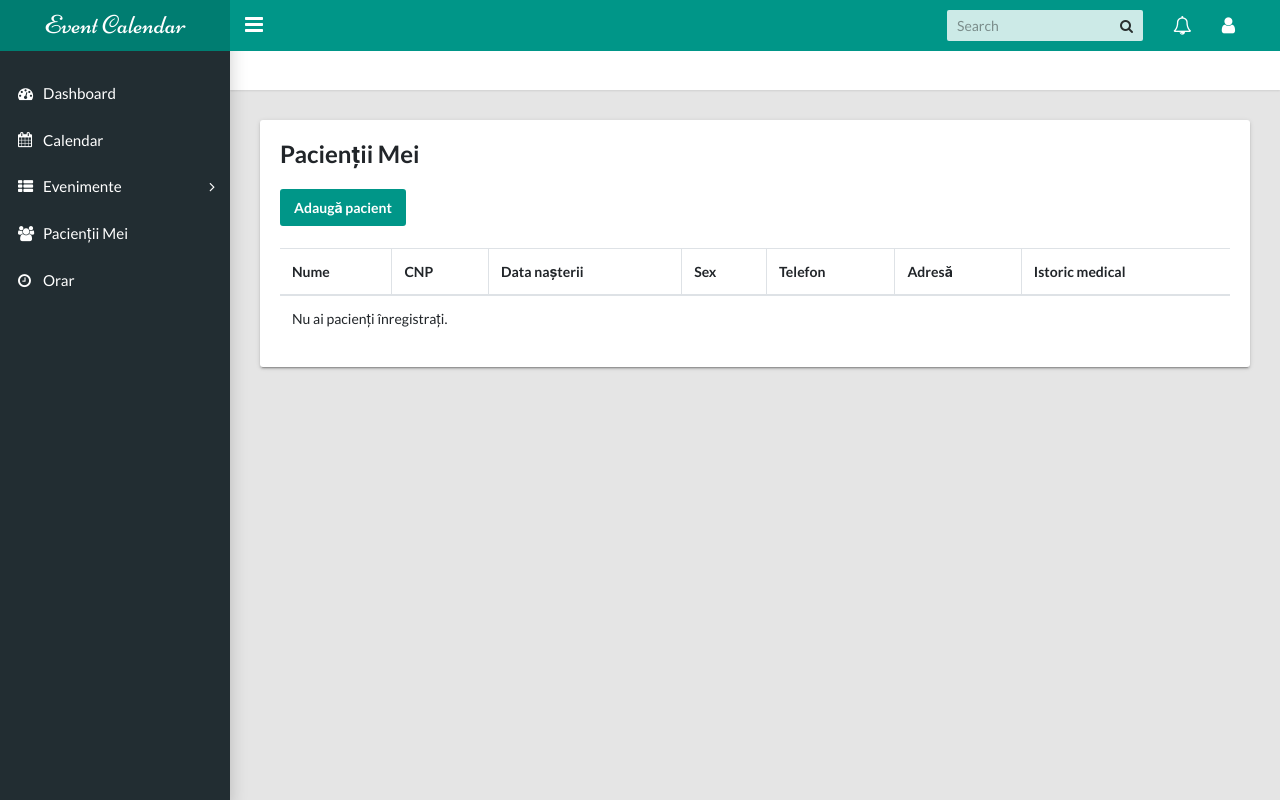
After one commit to Andreeavonica/Licenta_Planificator, a Django app: page /pacienti/ in a window 1280 px wide. The commit adds this page. Run offline with Django 3.2, Linux system fonts and the light colour scheme; the visitor is signed in with stand-in values (Sample User, id 1); data that the repository does not hold is empty; some libraries are stand-ins or nearby versions.

Commit message:
Adaugă sistem complet pentru gestionare pacienți (AJAX + tabel interactiv)

```diff
--- a/calendarapp/forms.py
+++ b/calendarapp/forms.py
@@ -1,7 +1,21 @@
 from django.forms import ModelForm, DateInput
 from calendarapp.models import Event, EventMember
 from django import forms
+from calendarapp.models.event import Pacient  # sau doar `from .models import Pacient` dacă ai unificat
 
+class PacientForm(forms.ModelForm):
+    class Meta:
+        model = Pacient
+        exclude = ["chirurg"]
+        labels = {
+            "nume_complet": "Nume complet",
+            "cnp": "CNP",
+            "data_nasterii": "Data nașterii",
+            "sex": "Sex",
+            "telefon": "Telefon",
+            "adresa": "Adresă",
+            "istoric_medical": "Istoric medical",
+        }
 
 class EventForm(ModelForm):
     class Meta:
@@ -38,3 +52,37 @@ class AddMemberForm(forms.ModelForm):
     class Meta:
         model = EventMember
         fields = ["user"]
+
+
+class PacientForm(forms.ModelForm):
+    class Meta:
+        model = Pacient
+        exclude = ["chirurg"]
+        labels = {
+            "nume_complet": "Nume complet",
+            "cnp": "CNP",
+            "data_nasterii": "Data nașterii",
+            "sex": "Sex",
+            "telefon": "Telefon",
+            "adresa": "Adresă",
+            "istoric_medical": "Istoric medical",
+        }
+        widgets = {
+            "data_nasterii": forms.DateInput(attrs={"type": "date", "class": "form-control"}),
+        }
+
+    def __init__(self, *args, **kwargs):
+        super().__init__(*args, **kwargs)
+        for name, field in self.fields.items():
+            if name != "data_nasterii":  # deja are clasa setată sus
+                field.widget.attrs["class"] = "form-control"
+            # adăugăm placeholders prietenoase
+            placeholders = {
+                "nume_complet": "ex: Ion Popescu",
+                "cnp": "13 cifre",
+                "telefon": "ex: 07xxxxxxxx",
+                "adresa": "Strada, oraș, județ",
+                "istoric_medical": "Detalii relevante (opțional)"
+            }
+            if name in placeholders:
+                field.widget.attrs["placeholder"] = placeholders[name]
--- a/calendarapp/models/event.py
+++ b/calendarapp/models/event.py
@@ -99,3 +99,18 @@ class Notification(models.Model):
 
     def __str__(self):
         return f"Notificare pentru {self.user.username}: {self.message[:20]}"
+
+from accounts.models import User  # asigură-te că există deja
+
+class Pacient(models.Model):
+    nume_complet = models.CharField("Nume complet", max_length=200)
+    cnp = models.CharField("CNP", max_length=13, unique=True)
+    data_nasterii = models.DateField("Data nașterii")
+    sex = models.CharField("Sex", max_length=1, choices=[("M", "Masculin"), ("F", "Feminin")])
+    telefon = models.CharField("Telefon", max_length=20, blank=True, null=True)
+    adresa = models.TextField("Adresă", blank=True, null=True)
+    istoric_medical = models.TextField("Istoric medical", blank=True, null=True)
+    chirurg = models.ForeignKey(User, on_delete=models.CASCADE, related_name="pacientii")
+
+    def __str__(self):
+        return f"{self.nume_complet} ({self.cnp})"
--- a/calendarapp/urls.py
+++ b/calendarapp/urls.py
@@ -3,6 +3,8 @@ from django.urls import path
 from . import views
 from .views import other_views
 from calendarapp.views.other_views import mark_all_notifications_read
+from calendarapp.views.other_views import pacienti_list, ajax_adauga_pacient
+
 
 
 
@@ -52,6 +54,10 @@ urlpatterns = [
     path("confirm-schedule/", other_views.confirm_schedule, name="confirm_schedule"),
     path("move-surgery/", other_views.move_surgery, name="move_surgery"),
     path("notifications/mark_all_read/", mark_all_notifications_read, name="mark_all_notifications_read"),
+    path("pacienti/", pacienti_list, name="pacienti_list"),
+    path("pacienti/adauga/ajax/", ajax_adauga_pacient, name="ajax_adauga_pacient"),
+
+
 
 
 
--- a/calendarapp/views/other_views.py
+++ b/calendarapp/views/other_views.py
@@ -341,3 +341,43 @@ from calendarapp.models.event import Notification
 def mark_all_notifications_read(request):
     request.user.notifications.filter(is_read=False).update(is_read=True)
     return redirect("calendarapp:calendar")
+
+
+from calendarapp.models.event import Pacient
+from calendarapp.forms import PacientForm
+from django.contrib.auth.decorators import login_required
+
+@login_required
+def pacienti_list(request):
+    pacienti = Pacient.objects.filter(chirurg=request.user)
+    form = PacientForm()
+    return render(request, "calendarapp/pacienti_list.html", {
+        "pacienti": pacienti,
+        "form": form
+    })
+
+
+
+@csrf_exempt
+@login_required
+def ajax_adauga_pacient(request):
+    if request.method == "POST":
+        form = PacientForm(request.POST)
+        if form.is_valid():
+            pacient = form.save(commit=False)
+            pacient.chirurg = request.user
+            pacient.save()
+            return JsonResponse({"success": True, "pacient": {
+                "nume": pacient.nume_complet,
+                "cnp": pacient.cnp,
+                "nastere": pacient.data_nasterii.strftime("%Y-%m-%d"),
+                "sex": pacient.get_sex_display(),
+                "telefon": pacient.telefon or "",
+                "adresa": pacient.adresa or "",
+                "istoric": pacient.istoric_medical or ""
+
+            }})
+        else:
+            return JsonResponse({"success": False, "errors": form.errors}, status=400)
+
+    return JsonResponse({"success": False, "message": "Invalid request"}, status=400)
--- a/templates/base/base.html
+++ b/templates/base/base.html
@@ -152,6 +152,13 @@
                     </ul>
                 </li>
                 <li>
+                    <a class="app-menu__item" href="{% url 'calendarapp:pacienti_list' %}">
+                      <i class="app-menu__icon fa fa-users"></i>
+                      <span class="app-menu__label">Pacienții Mei</span>
+                    </a>
+                  </li>
+
+                <li>
                     <a class="app-menu__item" href="{% url 'calendarapp:orar' %}">
                         <i class="app-menu__icon fa fa-clock-o"></i>
                         <span class="app-menu__label">Orar</span>
--- a/templates/calendarapp/calendar.html
+++ b/templates/calendarapp/calendar.html
@@ -205,7 +205,7 @@
                 <label>Tip Operație:</label>{{ form.tip_operatie }}
               </div>
               <div class="form-group">
-                <label>Constrângeri speciale:</label>{{ form.constrangeri_speciale }}
+                <label>Alergii:</label>{{ form.constrangeri_speciale }}
               </div>
               <div class="form-group">
                 <label>Timp Estimat (minute):</label>{{ form.timp_estimare }}
@@ -283,7 +283,7 @@
         document.getElementById('title_event_detail').textContent = "Nume Pacient: " + (ev.nume_pacient || "N/A");
         document.getElementById('tip_operatie_detail').textContent = "Tip Operație: " + (ev.tip_operatie || "N/A");
         document.getElementById('sala_event_detail').textContent = "Sala alocata: " + (ev.sala_alocata || "N/A");
-        document.getElementById('constrangeri_speciale_detail').textContent = "Constrângeri Speciale: " + (ev.constrangeri_speciale || "N/A");
+        document.getElementById('constrangeri_speciale_detail').textContent = "Alergii: " + (ev.constrangeri_speciale || "N/A");
         document.getElementById('observatii_detail').textContent = "Observații: " + (ev.observatii || "N/A");
         document.getElementById('get_status_display').textContent = "Status: " + (ev.status || "N/A");
 
--- /dev/null
+++ b/templates/calendarapp/pacienti_list.html
@@ -0,0 +1,127 @@
+{% extends 'base/base.html' %}
+{% load static %}
+{% block title %}Pacienții mei{% endblock %}
+
+{% block content %}
+<div class="tile">
+  <h3 class="tile-title">Pacienții Mei</h3>
+
+  <button class="btn btn-primary mb-3" data-toggle="modal" data-target="#addPacientModal">
+    Adaugă pacient
+  </button>
+
+  <div class="table-responsive">
+    <table class="table table-hover table-bordered dataTable no-footer" id="sampleTable">
+      <thead>
+        <tr>
+          <th>Nume</th>
+          <th>CNP</th>
+          <th>Data nașterii</th>
+          <th>Sex</th>
+          <th>Telefon</th>
+          <th>Adresă</th>
+          <th>Istoric medical</th>
+
+        </tr>
+      </thead>
+      <tbody>
+        {% for pacient in pacienti %}
+        <tr>
+          <td>{{ pacient.nume_complet }}</td>
+          <td>{{ pacient.cnp }}</td>
+          <td>{{ pacient.data_nasterii }}</td>
+          <td>{{ pacient.get_sex_display }}</td>
+          <td>{{ pacient.telefon }}</td>
+          <td>{{ pacient.adresa }}</td>
+          <td>{{ pacient.istoric_medical }}</td>
+
+        </tr>
+        {% empty %}
+        <tr>
+          <td colspan="6">Nu ai pacienți înregistrați.</td>
+        </tr>
+        {% endfor %}
+      </tbody>
+    </table>
+  </div>
+</div>
+
+<!-- Modal Bootstrap pentru adăugare pacient -->
+<div class="modal fade" id="addPacientModal" tabindex="-1" role="dialog">
+  <div class="modal-dialog" role="document">
+    <div class="modal-content">
+      <form id="pacient-form" method="post">
+        <div class="modal-header">
+          <h5 class="modal-title">Adaugă pacient</h5>
+          <button type="button" class="close" data-dismiss="modal" aria-label="Închide">
+            <span aria-hidden="true">&times;</span>
+          </button>
+        </div>
+        <div class="modal-body">
+          {% csrf_token %}
+          {{ form.as_p }}
+        </div>
+        <div class="modal-footer">
+          <button type="button" class="btn btn-secondary" data-dismiss="modal">Renunță</button>
+          <button type="submit" class="btn btn-success">Salvează</button>
+        </div>
+      </form>
+    </div>
+  </div>
+</div>
+{% endblock content %}
+
+{% block extrascripts %}
+<!-- DataTables pentru sortare, căutare, paginare -->
+<script type="text/javascript" src="{% static 'js/plugins/jquery.dataTables.min.js' %}"></script>
+<script type="text/javascript" src="{% static 'js/plugins/dataTables.bootstrap.min.js' %}"></script>
+<script>
+  // Inițializează DataTables
+  const table = $('#sampleTable').DataTable();
+
+  // Focus pe primul câmp când se deschide modalul
+  $('#addPacientModal').on('shown.bs.modal', function () {
+    $('#id_nume_complet').trigger('focus');
+  });
+
+  // Salvare AJAX pacient
+  document.getElementById("pacient-form").addEventListener("submit", function (e) {
+    e.preventDefault();
+
+    const form = e.target;
+    const formData = new FormData(form);
+
+    fetch("{% url 'calendarapp:ajax_adauga_pacient' %}", {
+      method: "POST",
+      headers: {
+        "X-CSRFToken": form.querySelector("[name='csrfmiddlewaretoken']").value,
+      },
+      body: formData,
+    })
+    .then((res) => res.json())
+    .then((data) => {
+      if (data.success) {
+        $("#addPacientModal").modal("hide");
+
+        // Adaugă rând în DataTables
+        table.row.add([
+          data.pacient.nume,
+          data.pacient.cnp,
+          data.pacient.nastere,
+          data.pacient.sex,
+          data.pacient.telefon,
+          data.pacient.adresa,
+          data.pacient.istoric || ""
+          ]).draw();
+
+        form.reset();
+      } else {
+        alert("Eroare la salvare. Verifică câmpurile.");
+      }
+    })
+    .catch((err) => {
+      console.error("Eroare AJAX:", err);
+    });
+  });
+</script>
+{% endblock %}
```
Also changed, not shown: templates/calendarapp/pacient_form.html (added, +13 -0 lines), calendarapp/migrations/0011_pacient.py (added).
